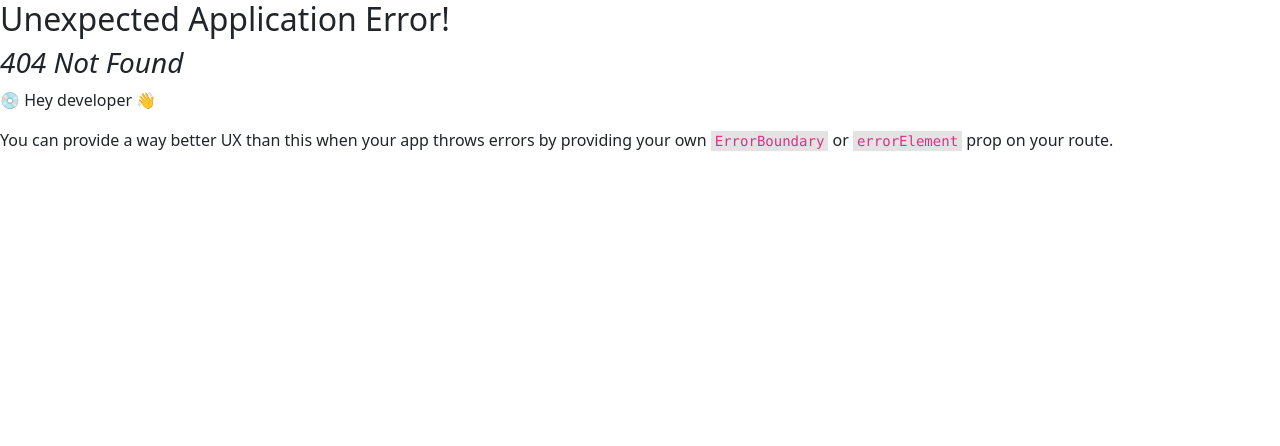
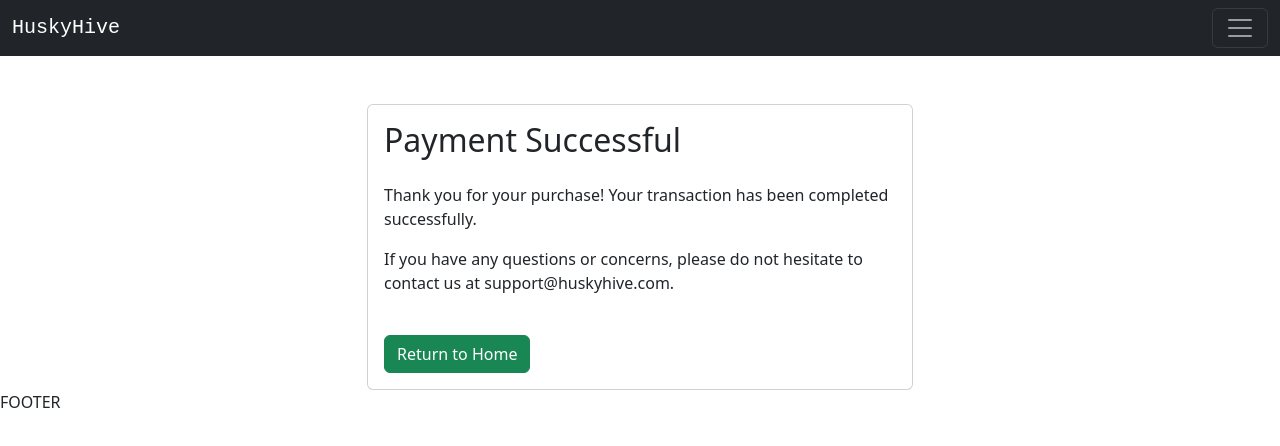
Before and after one commit to AniruthRamesh/HuskyHive-Client, a React (Vite) app: page /payment/success in a window 1280 px wide. Before the commit this address had no page. Shown: the top 446 px of the page. Built offline with nearby package versions, Linux system fonts and the light colour scheme; no server answers.

Commit message:
integrated stripe payment

```diff
--- a/src/App.jsx
+++ b/src/App.jsx
@@ -20,7 +20,7 @@ import gigsReducer from "./reducers/gigs.reducer";
 import userReducer from "./reducers/user.reducer";
 import Profile from "./pages/Profile/Profile";
 import authReducer from "./reducers/auth.reducer";
-
+import Success from "./pages/Payment/Success";
 
 const store = configureStore(
   {
@@ -67,6 +67,10 @@ function App() {
           element:<Login/>
         },
         {
+          path:"/payment/success",
+          element:<Success/>
+        },
+        {
           path:"/profile/:id",
           element:<Profile location={"bio"}/>,
           children:[
--- a/src/components/SingleGig/GigSideCard/GigSideCard.jsx
+++ b/src/components/SingleGig/GigSideCard/GigSideCard.jsx
@@ -1,7 +1,48 @@
 import { BsCheck } from "react-icons/bs";
 import { FaCheck } from "react-icons/fa";
+import axios from "axios"
+import { useSelector } from "react-redux";
+import { useEffect } from "react";
+import { useState } from "react";
+import { useDispatch } from "react-redux";
+import { profileThunk } from "../../../services/auth/auth-thunk";
+import { useNavigate } from "react-router-dom";
 
 const GigSideCard = ({data}) => {
+  const dispatch = useDispatch()
+  const navigate = useNavigate()
+  const currentUser = useSelector((state) => state.auth.user);
+  const userName = currentUser ? currentUser.userName : null;
+
+  useEffect(()=>{
+    dispatch(profileThunk())
+  },[])
+
+
+  const handlePayment = async ()=>{
+    if(!currentUser){
+      navigate("/login")
+    }
+
+    const response = await axios.post("http://localhost:4000/api/payment/create-checkout-session",{
+      stripeData:{price_data: {
+        currency: 'usd',
+        product_data: {
+          name: data.cardTitle,
+        },
+        unit_amount: data.price*100,
+      },
+      quantity: 1, },
+      userData:{
+        gigId: data._id,
+        userId: currentUser._id
+      }
+
+    })
+    window.location.href = response.data.url
+
+  }
+
   return (
     <div className="col-12 col-lg-4 col-xxl-4 color2 mt-3">
       <div className="border border-2 shadow container p-4">
@@ -58,7 +99,7 @@ const GigSideCard = ({data}) => {
         </div>
         <div className="row mt-4">
           <div className="col-12">
-            <button className="btn btn-info w-100">Continue</button>
+            <button className="btn btn-info w-100" onClick={handlePayment}>Continue</button>
           </div>
         </div>
       </div>
--- /dev/null
+++ b/src/pages/Payment/Success.jsx
@@ -0,0 +1,32 @@
+import { Link } from "react-router-dom";
+import { useLocation } from "react-router-dom";
+import { useNavigate } from "react-router-dom";
+import { useEffect } from "react";
+
+const Success = () => {
+
+    return (
+        <div className="container">
+      <div className="row justify-content-center align-items-center mt-5">
+        <div className="col-lg-6">
+          <div className="card">
+            <div className="card-body">
+              <h2 className="card-title mb-4">Payment Successful</h2>
+              <p className="card-text">
+                Thank you for your purchase! Your transaction has been completed successfully.
+              </p>
+              <p className="card-text">
+                If you have any questions or concerns, please do not hesitate to contact us at support@huskyhive.com.
+              </p>
+              <Link to="/" className="btn btn-success mt-4">
+                Return to Home
+              </Link>
+            </div>
+          </div>
+        </div>
+      </div>
+    </div>
+     );
+}
+
+export default Success;
```
